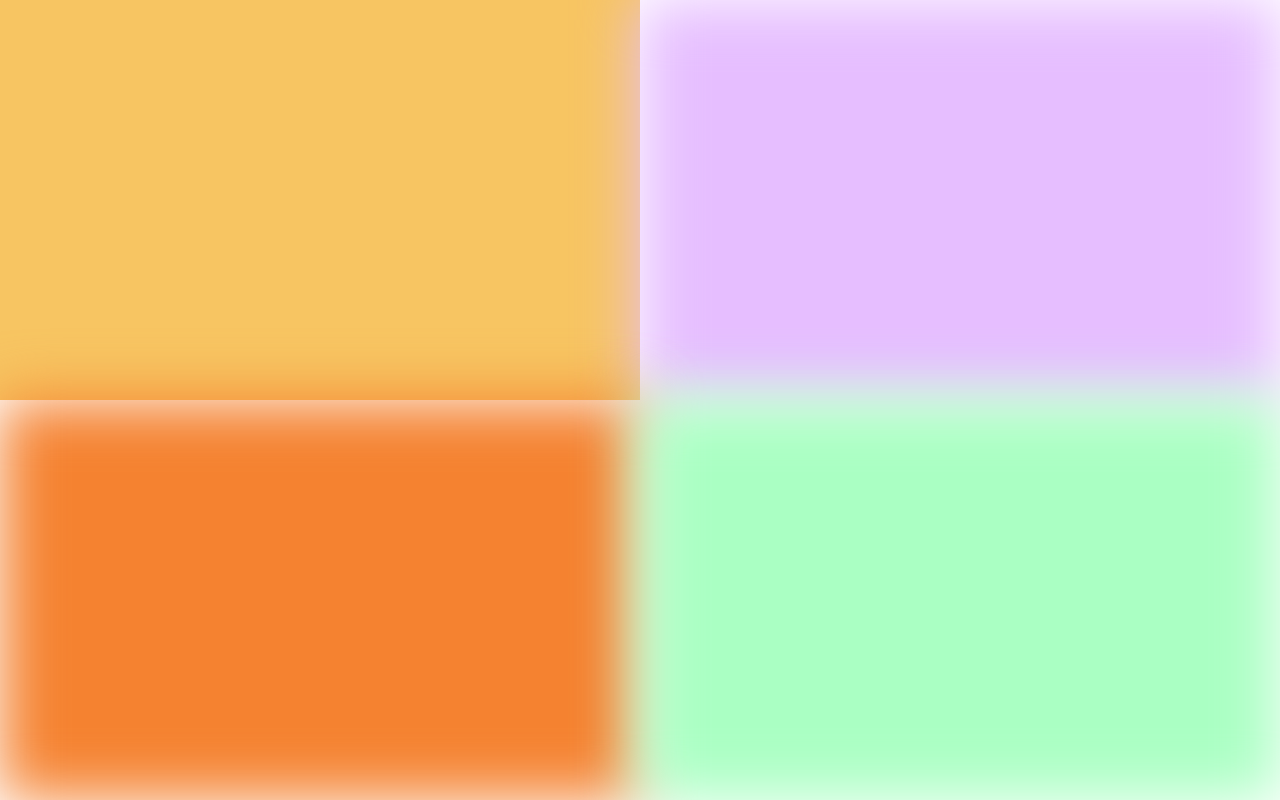
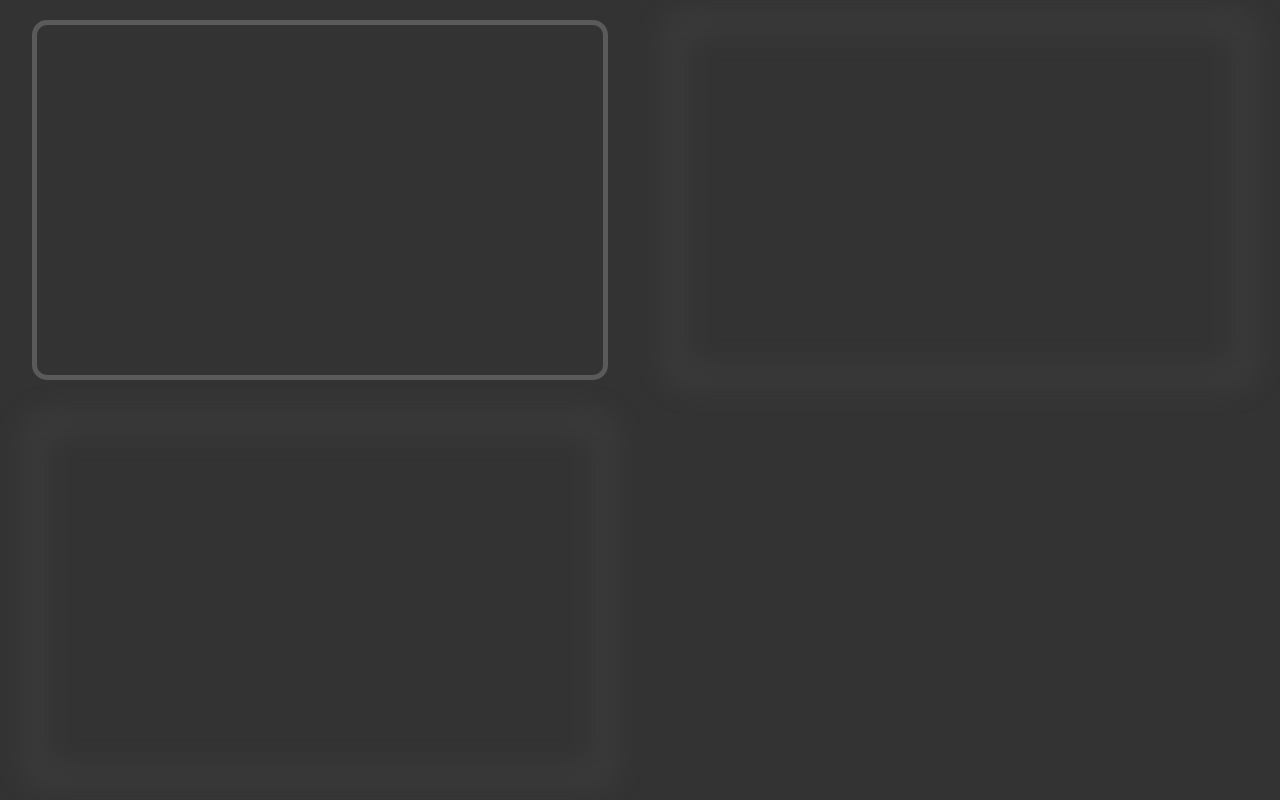
Before and after one commit to JielingYang/HomePageProject, a React app in the folder react-client/: page / in a window 1280 px wide. Built offline with nearby package versions, Linux system fonts and the light colour scheme; the HTML template or start-up script is replaced by a standard one.

Commit message:
added sub panel border divs

```diff
--- a/react-client/src/components/App.js
+++ b/react-client/src/components/App.js
@@ -4,7 +4,7 @@ import BasePanel from "./BasePanel";
 import {LEVEL0_CONSOLE_FONT, LEVEL0_CONSOLE_PREFIX} from "../utilities/CONSTANTS_CONSOLE_FONT";
 import {bindActionCreators} from "redux";
 import {appAction_requestToUpdateAppSize, appAction_requestToUpdateAppMouseMoveRelatedData} from "../actionCreators/appActions";
-import {WHITE} from "../utilities/CONSTANTS_COLOR";
+import {BLACK_TRANSPARENT_80} from "../utilities/CONSTANTS_COLOR";
 import StyleObject from "../classes/StyleObject";
 import Shape2d_Rectangle from "../classes/Shape2d_Rectangle";
 
@@ -43,7 +43,7 @@ class App extends Component<AppPropsType>
     render()
     {
         let appComponentShapeModel: Shape2d_Rectangle = this.props.appShapeModel;
-        let appComponentStyleObject: StyleObject = new StyleObject().setBasics("absolute", appComponentShapeModel.getWidth(), appComponentShapeModel.getHeight(), appComponentShapeModel.getTopLeftPoint().getX(), appComponentShapeModel.getTopLeftPoint().getY()).setBackgroundColor(WHITE).setPerspective(100, undefined);
+        let appComponentStyleObject: StyleObject = new StyleObject().setBasics(appComponentShapeModel.getWidth(), appComponentShapeModel.getHeight(), appComponentShapeModel.getTopLeftPoint().getX(), appComponentShapeModel.getTopLeftPoint().getY()).setBackgroundColor(BLACK_TRANSPARENT_80).setPerspective(100, undefined);
 
         console.log(LEVEL0_CONSOLE_PREFIX + appComponentShapeModel.getStringId(), LEVEL0_CONSOLE_FONT);
         return (
--- a/react-client/src/components/BasePanel.js
+++ b/react-client/src/components/BasePanel.js
@@ -26,7 +26,7 @@ const BasePanel = (props: BasePanelPropsType) =>
     let basePanelRotationX: string = props.basePanelState.basePanelRotationX;
     let basePanelRotationY: string = props.basePanelState.basePanelRotationY;
 
-    let basePanelComponentStyleObject = new StyleObject().setBasics("absolute", basePanelShapeModel.getWidth(), basePanelShapeModel.getHeight(), basePanelShapeModel.getTopLeftPoint().getX(), basePanelShapeModel.getTopLeftPoint().getY())
+    let basePanelComponentStyleObject = new StyleObject().setBasics(basePanelShapeModel.getWidth(), basePanelShapeModel.getHeight(), basePanelShapeModel.getTopLeftPoint().getX(), basePanelShapeModel.getTopLeftPoint().getY())
                                                          .setBackgroundColor(BLACK_TRANSPARENT_00)
                                                          .setTransformStyle("preserve-3d")
                                                          .setBackfaceVisibility("hidden")
--- a/react-client/src/components/basePanelSubComponents/BottomLeftPanel.js
+++ b/react-client/src/components/basePanelSubComponents/BottomLeftPanel.js
@@ -3,11 +3,11 @@ import {bindActionCreators} from "redux";
 import {connect} from "react-redux";
 import Shape2d_Rectangle from "../../classes/Shape2d_Rectangle";
 import {LEVEL2_CONSOLE_FONT, LEVEL2_CONSOLE_PREFIX} from "../../utilities/CONSTANTS_CONSOLE_FONT";
-import {CONSOLE_FONT_ORANGE} from "../../utilities/CONSTANTS_COLOR";
 import StyleObject from "../../classes/StyleObject";
 import {BLUR_LEVEL} from "../../utilities/CONSTANTS_NUMBER";
 import {FOCUS_IN_TIME} from "../../utilities/CONSTANTS_TIME";
 import {bottomLeftPanelAction_setBottomLeftPanelFocusOn} from "../../actionCreators/bottomLeftPanelActions";
+import {GREY_DARK} from "../../utilities/CONSTANTS_COLOR";
 
 type BottomLeftPanelPropsType = {
     bottomLeftPanelShapeModel: Shape2d_Rectangle,
@@ -18,18 +18,21 @@ type BottomLeftPanelPropsType = {
 const BottomLeftPanel = (props: BottomLeftPanelPropsType) =>
 {
     let bottomLeftPanelShapeModel: Shape2d_Rectangle = props.bottomLeftPanelShapeModel;
-    let bottomLeftPanelStyleObject = new StyleObject().setBasics("absolute", bottomLeftPanelShapeModel.getWidth(), bottomLeftPanelShapeModel.getHeight(), bottomLeftPanelShapeModel.getTopLeftPoint().getX(), bottomLeftPanelShapeModel.getTopLeftPoint().getY())
-        .setBackgroundColor(CONSOLE_FONT_ORANGE)
+
+    let bottomLeftPanelRootDivStyleObject = new StyleObject().setBasics(bottomLeftPanelShapeModel.getWidth(), bottomLeftPanelShapeModel.getHeight(), bottomLeftPanelShapeModel.getTopLeftPoint().getX(), bottomLeftPanelShapeModel.getTopLeftPoint().getY())
         .setBlur(props.bottomLeftPanelFocusOn
                  ? BLUR_LEVEL.NONE
-                 : BLUR_LEVEL.HEAVY)
+                 : BLUR_LEVEL.MEDIUM)
         .addTransition("filter", FOCUS_IN_TIME);
+
+    let bottomLeftPanelBorderDivStyleObject = new StyleObject().setBasics("90%", "90%", "5%", "5%").setBorder(5, "solid", GREY_DARK).setBorderRadius(15);
 
     console.log(LEVEL2_CONSOLE_PREFIX + bottomLeftPanelShapeModel.getStringId(), LEVEL2_CONSOLE_FONT);
     return (
-        <div id={bottomLeftPanelShapeModel.getStringId()} style={bottomLeftPanelStyleObject.getStyle()}
+        <div id={bottomLeftPanelShapeModel.getStringId()} style={bottomLeftPanelRootDivStyleObject.getStyle()}
              onMouseEnter={() => props.bottomLeftPanelAction_setBottomLeftPanelFocusOn(true)}
              onMouseLeave={() => props.bottomLeftPanelAction_setBottomLeftPanelFocusOn(false)}>
+            <div style={bottomLeftPanelBorderDivStyleObject.getStyle()}/>
         </div>);
 };
 
--- a/react-client/src/components/basePanelSubComponents/BottomRightPanel.js
+++ b/react-client/src/components/basePanelSubComponents/BottomRightPanel.js
@@ -3,7 +3,6 @@ import {bindActionCreators} from "redux";
 import {connect} from "react-redux";
 import Shape2d_Rectangle from "../../classes/Shape2d_Rectangle";
 import {LEVEL2_CONSOLE_FONT, LEVEL2_CONSOLE_PREFIX} from "../../utilities/CONSTANTS_CONSOLE_FONT";
-import {CONSOLE_FONT_MINT} from "../../utilities/CONSTANTS_COLOR";
 import StyleObject from "../../classes/StyleObject";
 import {BLUR_LEVEL} from "../../utilities/CONSTANTS_NUMBER";
 import {FOCUS_IN_TIME} from "../../utilities/CONSTANTS_TIME";
@@ -18,11 +17,10 @@ type BottomRightPanelPropsType = {
 const BottomRightPanel = (props: BottomRightPanelPropsType) =>
 {
     let bottomRightPanelShapeModel: Shape2d_Rectangle = props.bottomRightPanelShapeModel;
-    let bottomRightPanelStyleObject = new StyleObject().setBasics("absolute", bottomRightPanelShapeModel.getWidth(), bottomRightPanelShapeModel.getHeight(), bottomRightPanelShapeModel.getTopLeftPoint().getX(), bottomRightPanelShapeModel.getTopLeftPoint().getY())
-        .setBackgroundColor(CONSOLE_FONT_MINT)
+    let bottomRightPanelStyleObject = new StyleObject().setBasics(bottomRightPanelShapeModel.getWidth(), bottomRightPanelShapeModel.getHeight(), bottomRightPanelShapeModel.getTopLeftPoint().getX(), bottomRightPanelShapeModel.getTopLeftPoint().getY())
         .setBlur(props.bottomRightPanelFocusOn
                  ? BLUR_LEVEL.NONE
-                 : BLUR_LEVEL.HEAVY)
+                 : BLUR_LEVEL.MEDIUM)
         .addTransition("filter", FOCUS_IN_TIME);
 
     console.log(LEVEL2_CONSOLE_PREFIX + bottomRightPanelShapeModel.getStringId(), LEVEL2_CONSOLE_FONT);
--- a/react-client/src/components/basePanelSubComponents/TopLeftPanel.js
+++ b/react-client/src/components/basePanelSubComponents/TopLeftPanel.js
@@ -3,11 +3,11 @@ import {bindActionCreators} from "redux";
 import {connect} from "react-redux";
 import Shape2d_Rectangle from "../../classes/Shape2d_Rectangle";
 import {LEVEL2_CONSOLE_FONT, LEVEL2_CONSOLE_PREFIX} from "../../utilities/CONSTANTS_CONSOLE_FONT";
-import {GOLD} from "../../utilities/CONSTANTS_COLOR";
 import StyleObject from "../../classes/StyleObject";
 import {BLUR_LEVEL} from "../../utilities/CONSTANTS_NUMBER";
 import {FOCUS_IN_TIME} from "../../utilities/CONSTANTS_TIME";
 import {topLeftPanelAction_setTopLeftPanelFocusOn} from "../../actionCreators/topLeftPanelActions";
+import {GREY_DARK} from "../../utilities/CONSTANTS_COLOR";
 
 type TopLeftPanelPropsType = {
     topLeftPanelShapeModel: Shape2d_Rectangle,
@@ -18,18 +18,21 @@ type TopLeftPanelPropsType = {
 const TopLeftPanel = (props: TopLeftPanelPropsType) =>
 {
     let topLeftPanelShapeModel: Shape2d_Rectangle = props.topLeftPanelShapeModel;
-    let topLeftPanelStyleObject = new StyleObject().setBasics("absolute", topLeftPanelShapeModel.getWidth(), topLeftPanelShapeModel.getHeight(), topLeftPanelShapeModel.getTopLeftPoint().getX(), topLeftPanelShapeModel.getTopLeftPoint().getY())
-        .setBackgroundColor(GOLD)
+
+    let topLeftPanelStyleObject = new StyleObject().setBasics(topLeftPanelShapeModel.getWidth(), topLeftPanelShapeModel.getHeight(), topLeftPanelShapeModel.getTopLeftPoint().getX(), topLeftPanelShapeModel.getTopLeftPoint().getY())
         .setBlur(props.topLeftPanelFocusOn
                  ? BLUR_LEVEL.NONE
-                 : BLUR_LEVEL.HEAVY)
+                 : BLUR_LEVEL.MEDIUM)
         .addTransition("filter", FOCUS_IN_TIME);
+
+    let topLeftPanelBorderDivStyleObject = new StyleObject().setBasics("90%", "90%", "5%", "5%").setBorder(5, "solid", GREY_DARK).setBorderRadius(15);
 
     console.log(LEVEL2_CONSOLE_PREFIX + topLeftPanelShapeModel.getStringId(), LEVEL2_CONSOLE_FONT);
     return (
         <div id={topLeftPanelShapeModel.getStringId()} style={topLeftPanelStyleObject.getStyle()}
              onMouseEnter={() => props.topLeftPanelAction_setTopLeftPanelFocusOn(true)}
              onMouseLeave={() => props.topLeftPanelAction_setTopLeftPanelFocusOn(false)}>
+            <div style={topLeftPanelBorderDivStyleObject.getStyle()}/>
         </div>);
 };
 
--- a/react-client/src/components/basePanelSubComponents/TopRightPanel.js
+++ b/react-client/src/components/basePanelSubComponents/TopRightPanel.js
@@ -3,11 +3,11 @@ import {bindActionCreators} from "redux";
 import {connect} from "react-redux";
 import Shape2d_Rectangle from "../../classes/Shape2d_Rectangle";
 import {LEVEL2_CONSOLE_FONT, LEVEL2_CONSOLE_PREFIX} from "../../utilities/CONSTANTS_CONSOLE_FONT";
-import {CONSOLE_FONT_LAVENDER} from "../../utilities/CONSTANTS_COLOR";
 import StyleObject from "../../classes/StyleObject";
 import {BLUR_LEVEL} from "../../utilities/CONSTANTS_NUMBER";
 import {FOCUS_IN_TIME} from "../../utilities/CONSTANTS_TIME";
 import {topRightPanelAction_setTopRightPanelFocusOn} from "../../actionCreators/topRightPanelActions";
+import {GREY_DARK} from "../../utilities/CONSTANTS_COLOR";
 
 type TopRightPanelPropsType = {
     topRightPanelShapeModel: Shape2d_Rectangle,
@@ -18,18 +18,21 @@ type TopRightPanelPropsType = {
 const TopRightPanel = (props: TopRightPanelPropsType) =>
 {
     let topRightPanelShapeModel: Shape2d_Rectangle = props.topRightPanelShapeModel;
-    let topRightPanelStyleObject = new StyleObject().setBasics("absolute", topRightPanelShapeModel.getWidth(), topRightPanelShapeModel.getHeight(), topRightPanelShapeModel.getTopLeftPoint().getX(), topRightPanelShapeModel.getTopLeftPoint().getY())
-        .setBackgroundColor(CONSOLE_FONT_LAVENDER)
+
+    let topRightPanelStyleObject = new StyleObject().setBasics(topRightPanelShapeModel.getWidth(), topRightPanelShapeModel.getHeight(), topRightPanelShapeModel.getTopLeftPoint().getX(), topRightPanelShapeModel.getTopLeftPoint().getY())
         .setBlur(props.topRightPanelFocusOn
                  ? BLUR_LEVEL.NONE
-                 : BLUR_LEVEL.HEAVY)
+                 : BLUR_LEVEL.MEDIUM)
         .addTransition("filter", FOCUS_IN_TIME);
+
+    let topRightPanelBorderDivStyleObject = new StyleObject().setBasics("90%", "90%", "5%", "5%").setBorder(5, "solid", GREY_DARK).setBorderRadius(15);
 
     console.log(LEVEL2_CONSOLE_PREFIX + topRightPanelShapeModel.getStringId(), LEVEL2_CONSOLE_FONT);
     return (
         <div id={topRightPanelShapeModel.getStringId()} style={topRightPanelStyleObject.getStyle()}
              onMouseEnter={() => props.topRightPanelAction_setTopRightPanelFocusOn(true)}
              onMouseLeave={() => props.topRightPanelAction_setTopRightPanelFocusOn(false)}>
+            <div style={topRightPanelBorderDivStyleObject.getStyle()}/>
         </div>);
 };
 
--- a/react-client/src/utilities/CONSTANTS_COLOR.js
+++ b/react-client/src/utilities/CONSTANTS_COLOR.js
@@ -2,14 +2,33 @@ export const GOLD = "rgb(247,197,98)";
 export const GOLD_OPACITY_10 = "rgba(247,197,98,0.1)";
 export const GOLD_OPACITY_50 = "rgba(247,197,98,0.5)";
 
-export const BLACK = "rgb(0,0,0)";
 export const BLACK_TRANSPARENT_00 = "rgba(0,0,0,0)";
 export const BLACK_TRANSPARENT_10 = "rgba(0,0,0,0.1)";
 export const BLACK_TRANSPARENT_20 = "rgba(0,0,0,0.2)";
 export const BLACK_TRANSPARENT_30 = "rgba(0,0,0,0.3)";
 export const BLACK_TRANSPARENT_40 = "rgba(0,0,0,0.4)";
 export const BLACK_TRANSPARENT_50 = "rgba(0,0,0,0.5)";
+export const BLACK_TRANSPARENT_60 = "rgba(0,0,0,0.6)";
+export const BLACK_TRANSPARENT_70 = "rgba(0,0,0,0.7)";
+export const BLACK_TRANSPARENT_80 = "rgba(0,0,0,0.8)";
+export const BLACK_TRANSPARENT_90 = "rgba(0,0,0,0.9)";
+export const BLACK = "rgb(0,0,0)";
+
+export const WHITE_TRANSPARENT_00 = "rgba(255,255,255,0)";
+export const WHITE_TRANSPARENT_10 = "rgba(255,255,255,0.1)";
+export const WHITE_TRANSPARENT_20 = "rgba(255,255,255,0.2)";
+export const WHITE_TRANSPARENT_30 = "rgba(255,255,255,0.3)";
+export const WHITE_TRANSPARENT_40 = "rgba(255,255,255,0.4)";
+export const WHITE_TRANSPARENT_50 = "rgba(255,255,255,0.5)";
+export const WHITE_TRANSPARENT_60 = "rgba(255,255,255,0.6)";
+export const WHITE_TRANSPARENT_70 = "rgba(255,255,255,0.7)";
+export const WHITE_TRANSPARENT_80 = "rgba(255,255,255,0.8)";
+export const WHITE_TRANSPARENT_90 = "rgba(255,255,255,0.9)";
 export const WHITE = "rgb(255,255,255)";
+
+export const GREY_LIGHT = "rgb(200,200,200)";
+export const GREY_MEDIUM = "rgb(145,145,145)";
+export const GREY_DARK = "rgb(90,90,90)";
 
 export const CONSOLE_FONT_RED = "rgb(230,25,75)";
 export const CONSOLE_FONT_GREEN = "rgb(60,180,75)";
```
Also changed, not shown: react-client/src/classes/StyleObject.js (+16 -3 lines).
